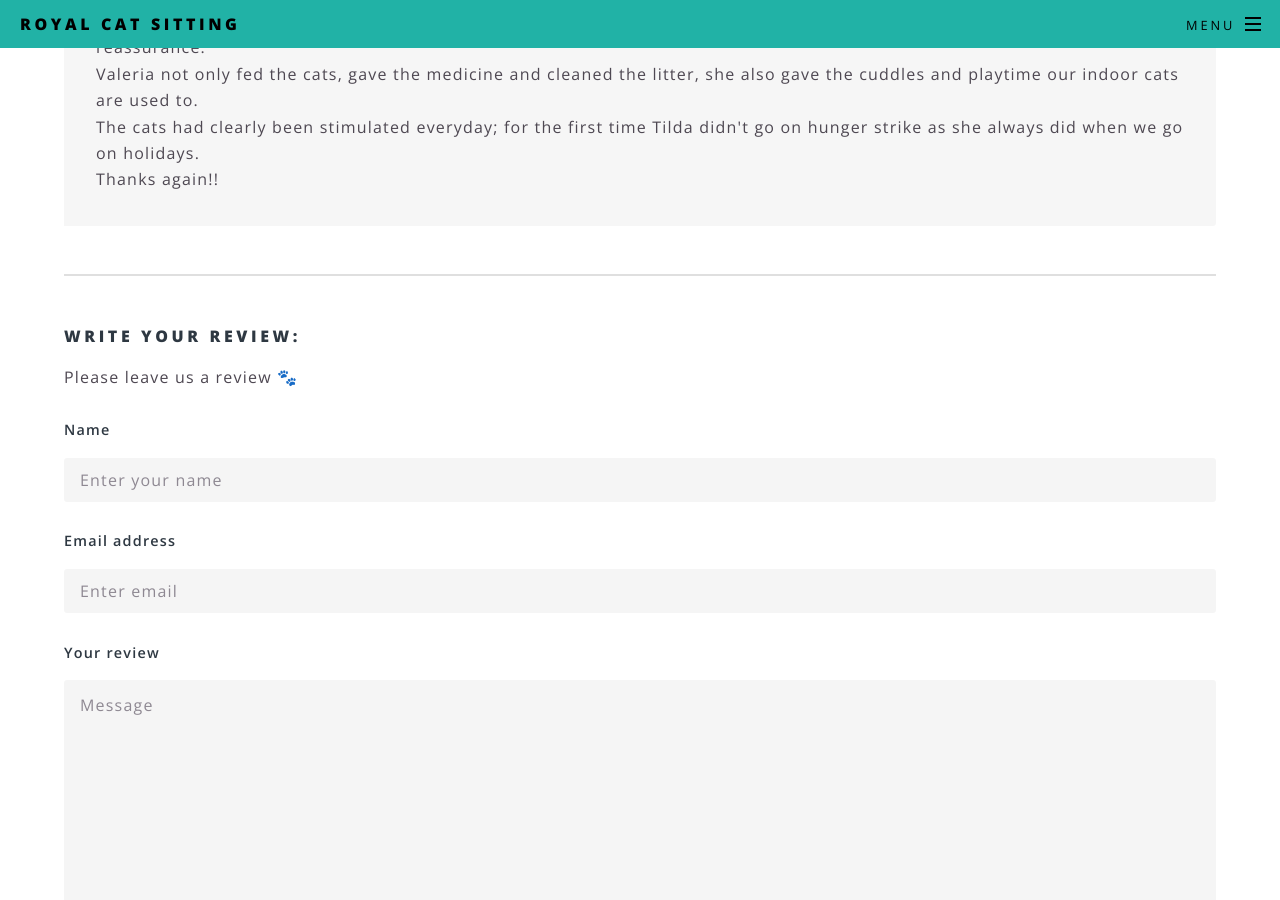
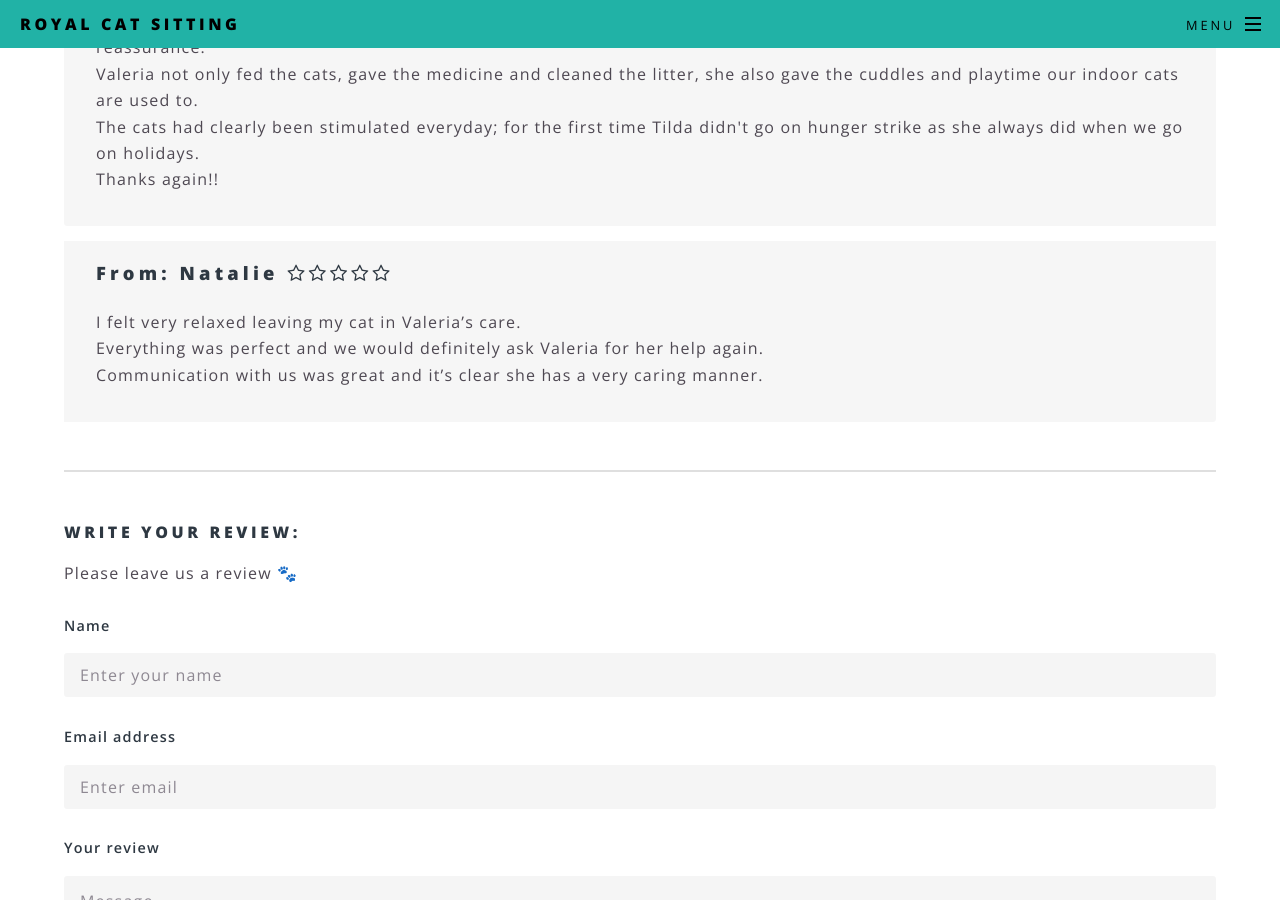
Before and after one commit to royalcatsitting/royalcatsitting.github.io, a Jekyll site: the page built from our_reviews.html, in a window 1280 px wide and 900 px high, scrolled down 748 px. Built offline with Jekyll 4.4.1, drawn with Linux system fonts in a browser that asks for light colours.

Commit message:
adding Review

```diff
--- a/our_reviews.html
+++ b/our_reviews.html
@@ -44,6 +44,16 @@ order: 4
 	</p>
 </li>
 
+<li>
+	<h3 style="text-transform: none;">From: Natalie <i class="icon fa-star-o"></i><i class="icon fa-star-o"></i><i class="icon fa-star-o"></i><i class="icon fa-star-o"></i><i class="icon fa-star-o"></i></h3>
+	<p>
+	I felt very relaxed leaving my cat in Valeria’s care.<br />
+	Everything was perfect and we would definitely ask Valeria for her help again.<br />
+	Communication with us was great and it’s clear she has a very caring manner.
+	<!-- <div style="font-size: 10pt; line-height: 0.0em; font-style: italic;">24th May 2023</div> -->
+	</p>
+</li>
+
 			</ul>
 		</div>
 
```
